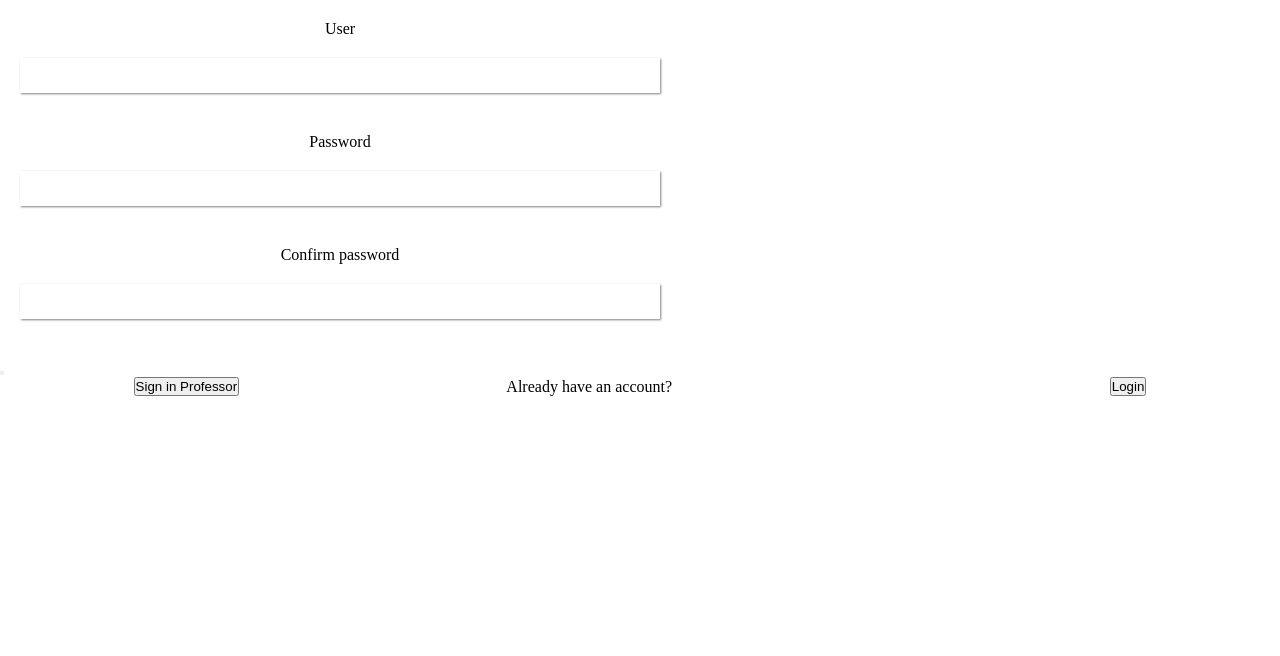
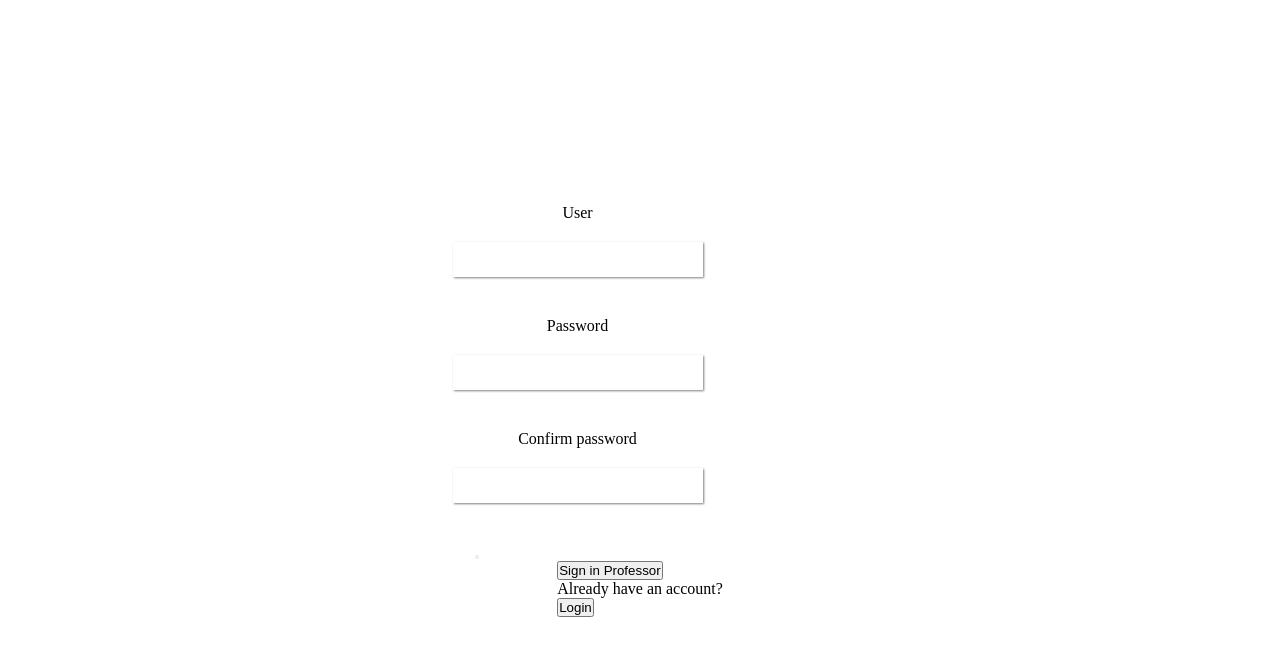
Before and after one commit to Ahamdan114/dissertify-hub, a React (Create React App) app in the folder client/: page / in a window 1280 px wide. Shown: the top 656 px of the page. Built offline with nearby package versions, Linux system fonts and the light colour scheme.

Commit message:
Undo all css styling for authentication component

```diff
--- a/client/src/components/Authentication.css
+++ b/client/src/components/Authentication.css
@@ -7,7 +7,7 @@
     height: 100vh;
 }
 
-.auth-form-header {
+/* .auth-form-header {
     width: 100%;
     max-width: 400px;
     margin-bottom: 1rem;
@@ -45,4 +45,4 @@
     display: flex;
     justify-content: space-between;
     align-items: center;
-}
+} */
--- a/client/src/components/Authentication.jsx
+++ b/client/src/components/Authentication.jsx
@@ -63,24 +63,24 @@ const Authentication = () => {
         navigate("/login");
     };
     return (
-        <>
-            <div>
-                <form action="">
+        <div className="auth-form">
+            <div className="">
+                <form>
                     <FormField
-                        className="unit"
+                        className="auth-form-field"
                         fieldUser={"User"}
                         onChange={onChange}
                         formData={form}
                     />
                     <FormField
-                        className="unit"
+                        className="auth-form-field "
                         fieldUser={"Password"}
                         onChange={onChange}
                         formData={form}
                     />
                     <div>
                         <FormField
-                            className="unit"
+                            className="auth-form-field "
                             fieldUser={"Confirm Password"}
                             onChange={onChange}
                             formData={form}
@@ -106,7 +106,7 @@ const Authentication = () => {
                     </div>
                 </div>
             </div>
-        </>
+        </div>
     );
 };
 
```
